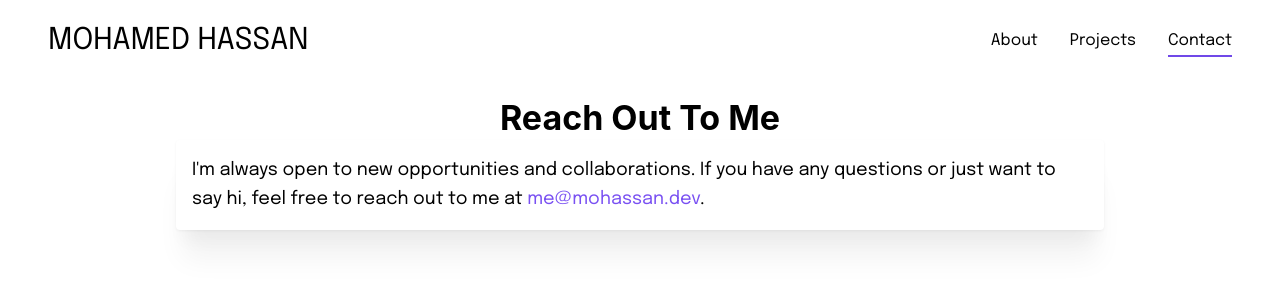
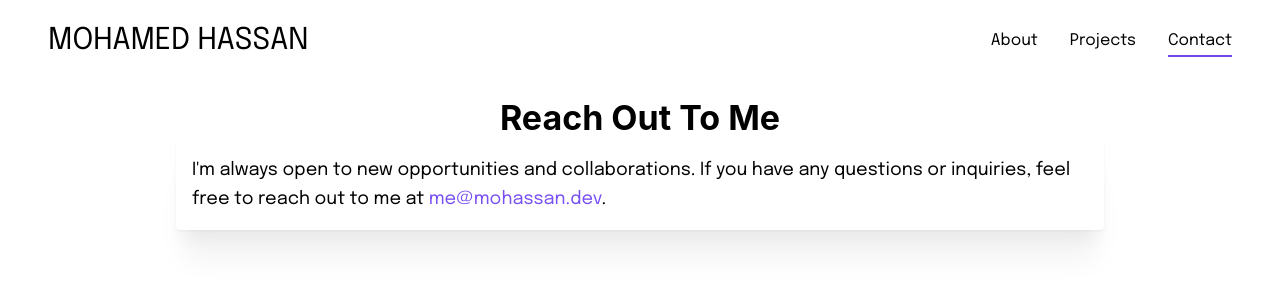
Before and after one commit to mohassan-dev/portfolio, a Next.js app: page /contact in a window 1280 px wide. Shown: the top 300 px of the page. Built offline with nearby package versions, Linux system fonts and the light colour scheme.

Commit message:
update contact copy

```diff
--- a/src/app/contact/page.tsx
+++ b/src/app/contact/page.tsx
@@ -17,7 +17,7 @@ export default function Contact() {
       <Card shadow="xl">
         <Text size="lg">
           I'm always open to new opportunities and collaborations. If you have
-          any questions or just want to say hi, feel free to reach out to me at{" "}
+          any questions or inquiries, feel free to reach out to me at{" "}
           <Anchor href="mailto:me@mohassan.dev">me@mohassan.dev</Anchor>.
         </Text>
       </Card>
```
